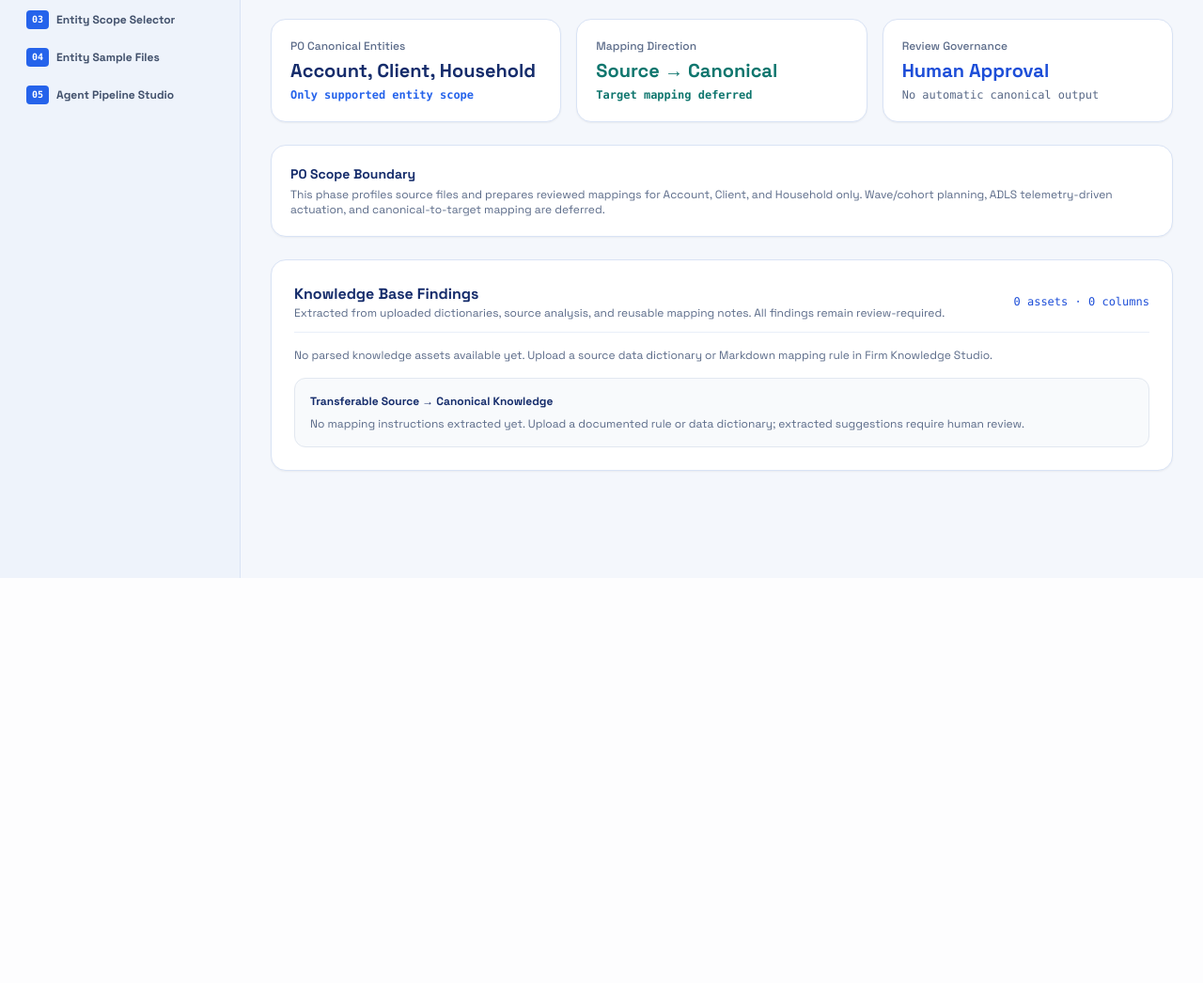
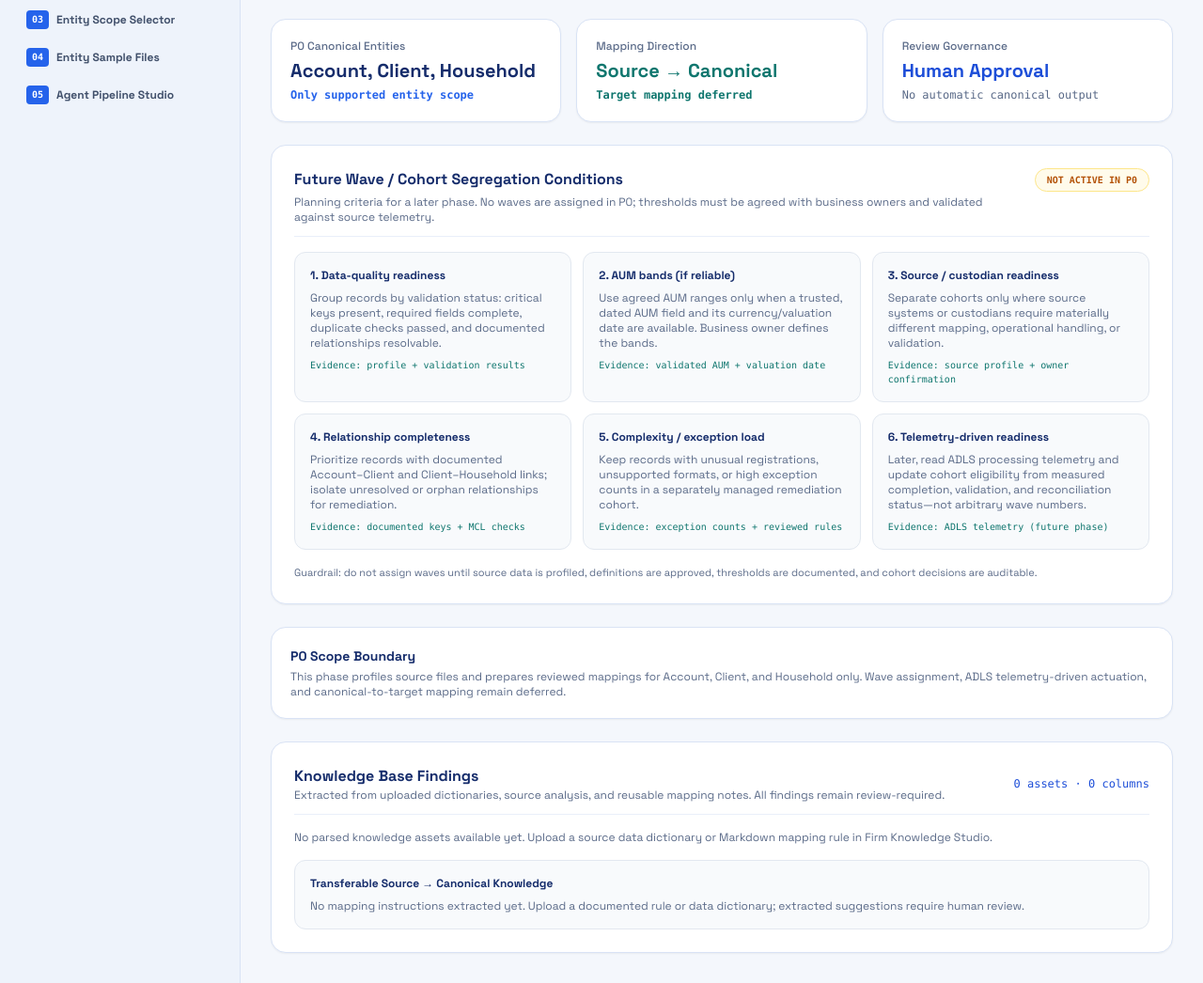
Before and after one commit to jeevamutharasiselvarasu/wealth-migration-platform, a FastAPI app: template ui/templates/dashboard.html in a window 1280 px wide. Shown: the part 185-1231 px from the top of the page at 94% size. Before the commit the page ends 800 px from the top, so only its background shows below. Run offline with FastAPI, Linux system fonts and the light colour scheme; the template is opened without the code that fills it, so the values that code supplies are empty; some libraries are stand-ins or nearby versions.

Commit message:
Add future wave segregation criteria to dashboard

```diff
--- a/ui/templates/dashboard.html
+++ b/ui/templates/dashboard.html
@@ -35,11 +35,24 @@
         </div>
     </div>
 
-    <!-- P0 intentionally does not display or assign waves/cohorts. -->
-    <div class="bg-white rounded-2xl border border-[#d9e3f5] p-5 shadow-sm">
-        <h2 class="text-sm font-bold text-[#152c6b]">P0 Scope Boundary</h2>
-        <p class="text-xs text-[#5a6a88] mt-1">This phase profiles source files and prepares reviewed mappings for Account, Client, and Household only. Wave/cohort planning, ADLS telemetry-driven actuation, and canonical-to-target mapping are deferred.</p>
+    <!-- Future cohort criteria are visible for planning, but deliberately not activated in P0. -->
+    <div class="bg-white rounded-2xl border border-[#d9e3f5] p-6 space-y-4 shadow-sm">
+        <div class="flex items-start justify-between gap-4 border-b border-[#e9eff9] pb-3">
+            <div><h2 class="text-base font-bold text-[#152c6b]">Future Wave / Cohort Segregation Conditions</h2>
+            <p class="text-xs text-[#5a6a88] mt-1">Planning criteria for a later phase. No waves are assigned in P0; thresholds must be agreed with business owners and validated against source telemetry.</p></div>
+            <span class="shrink-0 rounded-full border border-amber-200 bg-amber-50 px-3 py-1 text-[10px] font-mono font-bold text-amber-700">NOT ACTIVE IN P0</span>
+        </div>
+        <div class="grid grid-cols-1 md:grid-cols-2 xl:grid-cols-3 gap-3">
+            <div class="rounded-xl border border-[#e2e8f0] bg-[#f8fafc] p-4 space-y-2"><h3 class="text-xs font-bold text-[#152c6b]">1. Data-quality readiness</h3><p class="text-xs text-[#5a6a88]">Group records by validation status: critical keys present, required fields complete, duplicate checks passed, and documented relationships resolvable.</p><p class="text-[10px] font-mono text-teal-700">Evidence: profile + validation results</p></div>
+            <div class="rounded-xl border border-[#e2e8f0] bg-[#f8fafc] p-4 space-y-2"><h3 class="text-xs font-bold text-[#152c6b]">2. AUM bands (if reliable)</h3><p class="text-xs text-[#5a6a88]">Use agreed AUM ranges only when a trusted, dated AUM field and its currency/valuation date are available. Business owner defines the bands.</p><p class="text-[10px] font-mono text-teal-700">Evidence: validated AUM + valuation date</p></div>
+            <div class="rounded-xl border border-[#e2e8f0] bg-[#f8fafc] p-4 space-y-2"><h3 class="text-xs font-bold text-[#152c6b]">3. Source / custodian readiness</h3><p class="text-xs text-[#5a6a88]">Separate cohorts only where source systems or custodians require materially different mapping, operational handling, or validation.</p><p class="text-[10px] font-mono text-teal-700">Evidence: source profile + owner confirmation</p></div>
+            <div class="rounded-xl border border-[#e2e8f0] bg-[#f8fafc] p-4 space-y-2"><h3 class="text-xs font-bold text-[#152c6b]">4. Relationship completeness</h3><p class="text-xs text-[#5a6a88]">Prioritize records with documented Account–Client and Client–Household links; isolate unresolved or orphan relationships for remediation.</p><p class="text-[10px] font-mono text-teal-700">Evidence: documented keys + MCL checks</p></div>
+            <div class="rounded-xl border border-[#e2e8f0] bg-[#f8fafc] p-4 space-y-2"><h3 class="text-xs font-bold text-[#152c6b]">5. Complexity / exception load</h3><p class="text-xs text-[#5a6a88]">Keep records with unusual registrations, unsupported formats, or high exception counts in a separately managed remediation cohort.</p><p class="text-[10px] font-mono text-teal-700">Evidence: exception counts + reviewed rules</p></div>
+            <div class="rounded-xl border border-[#e2e8f0] bg-[#f8fafc] p-4 space-y-2"><h3 class="text-xs font-bold text-[#152c6b]">6. Telemetry-driven readiness</h3><p class="text-xs text-[#5a6a88]">Later, read ADLS processing telemetry and update cohort eligibility from measured completion, validation, and reconciliation status—not arbitrary wave numbers.</p><p class="text-[10px] font-mono text-teal-700">Evidence: ADLS telemetry (future phase)</p></div>
+        </div>
+        <p class="text-[11px] text-[#5a6a88]">Guardrail: do not assign waves until source data is profiled, definitions are approved, thresholds are documented, and cohort decisions are auditable.</p>
     </div>
+    <div class="bg-white rounded-2xl border border-[#d9e3f5] p-5 shadow-sm"><h2 class="text-sm font-bold text-[#152c6b]">P0 Scope Boundary</h2><p class="text-xs text-[#5a6a88] mt-1">This phase profiles source files and prepares reviewed mappings for Account, Client, and Household only. Wave assignment, ADLS telemetry-driven actuation, and canonical-to-target mapping remain deferred.</p></div>
 
     <div class="bg-white rounded-2xl border border-[#d9e3f5] p-6 space-y-4 shadow-sm">
         <div class="flex items-center justify-between border-b border-[#e9eff9] pb-3">
```
